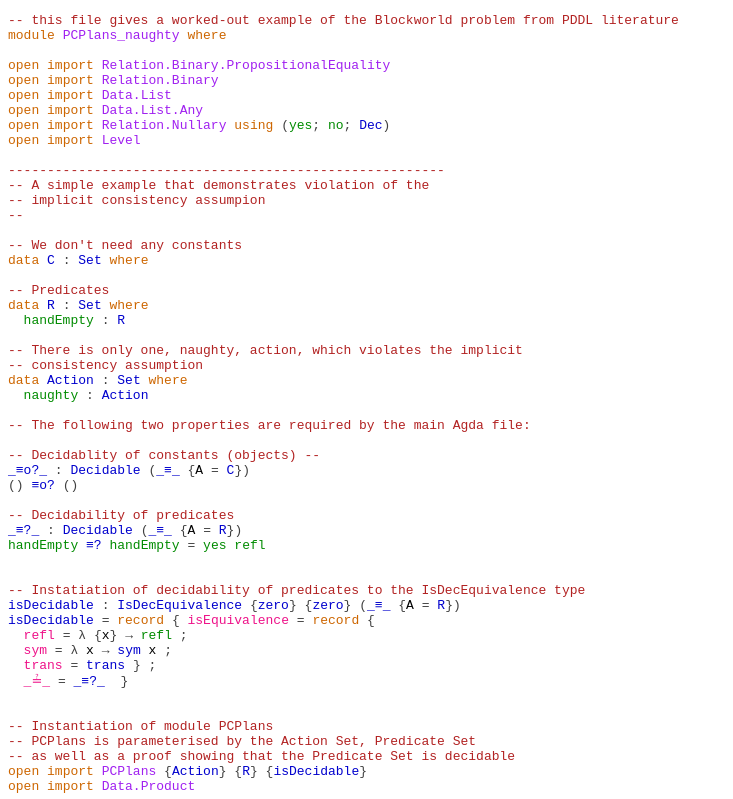
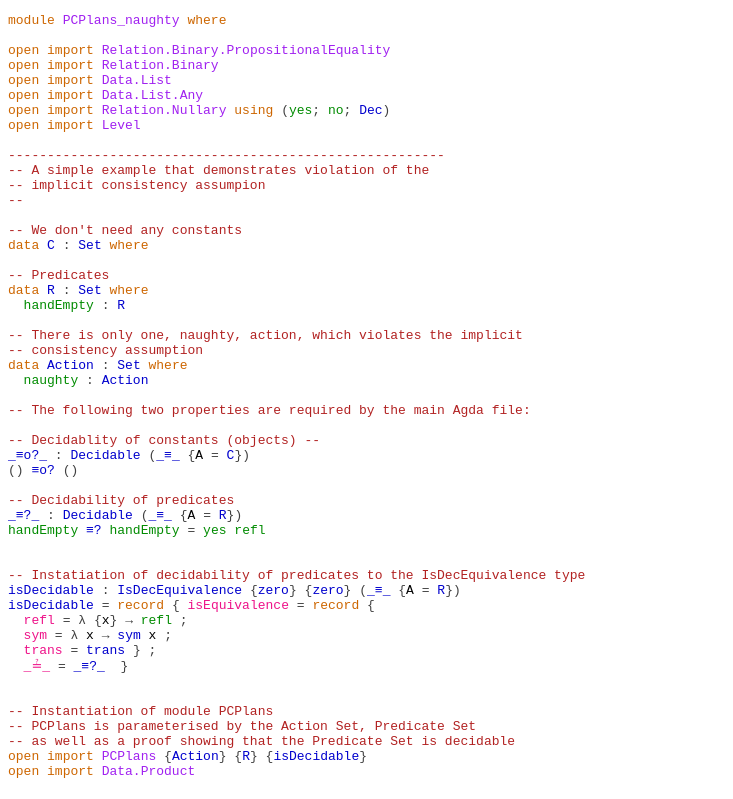
Before and after one commit to PDTypes/PADL19, a plain HTML site: page PCPlans_naughty.html in a window 1280 px wide. Shown: the top 799 px of the page, without its empty margins (0-733 px from the left). Drawn offline with Linux system fonts and the light colour scheme.

Commit message:
Update PCPlans_naughty.html

```diff
--- a/PCPlans_naughty.html
+++ b/PCPlans_naughty.html
@@ -1,5 +1,5 @@
 <!DOCTYPE HTML>
-<html><head><meta charset="utf-8"><title>PCPlans_naughty</title><link rel="stylesheet" href="Agda.css"></head><body><pre><a id="1" class="Comment">-- this file gives a worked-out example of the Blockworld problem from PDDL literature</a>
+<html><head><meta charset="utf-8"><title>PCPlans_naughty</title><link rel="stylesheet" href="Agda.css"></head><body><pre>
 <a id="88" class="Keyword">module</a> <a id="95" href="PCPlans_naughty.html" class="Module Operator">PCPlans_naughty</a> <a id="111" class="Keyword">where</a>
 
 <a id="118" class="Keyword">open</a> <a id="123" class="Keyword">import</a> <a id="130" href="Relation.Binary.PropositionalEquality.html" class="Module">Relation.Binary.PropositionalEquality</a>
```
